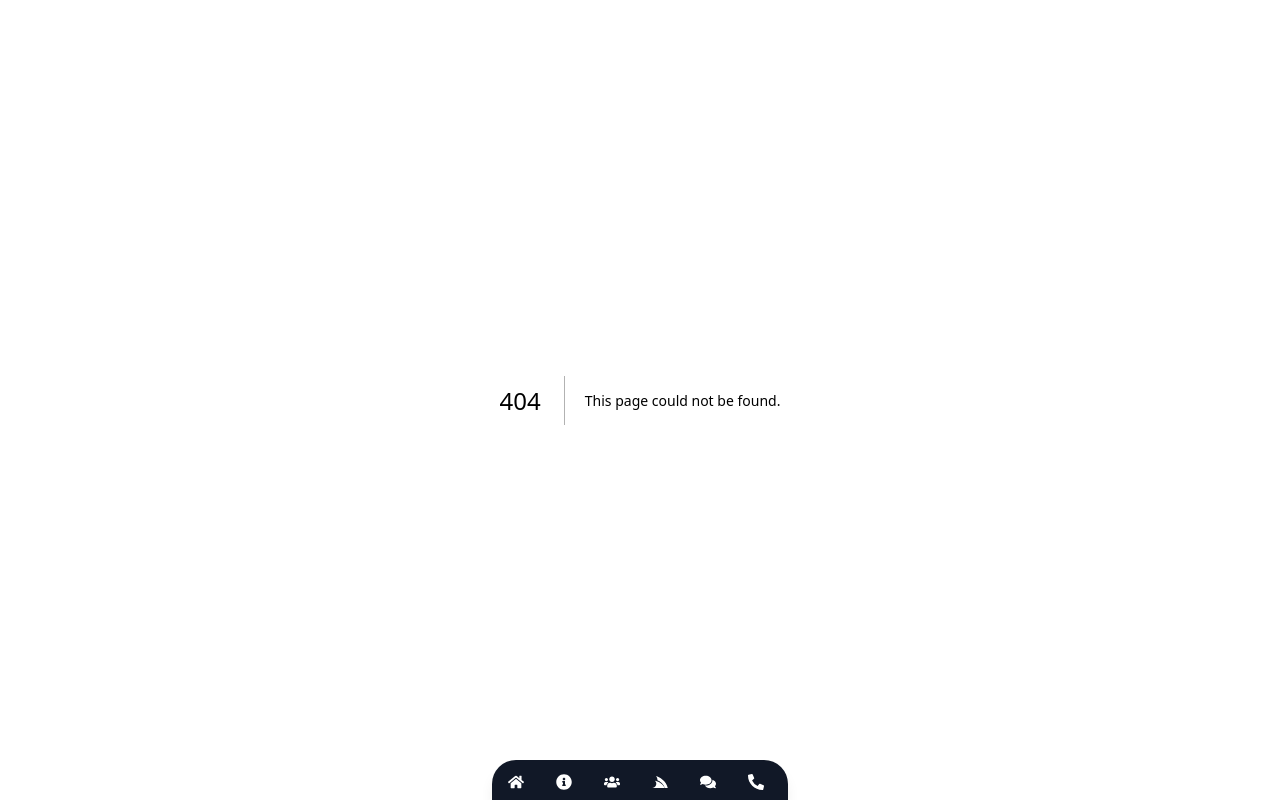
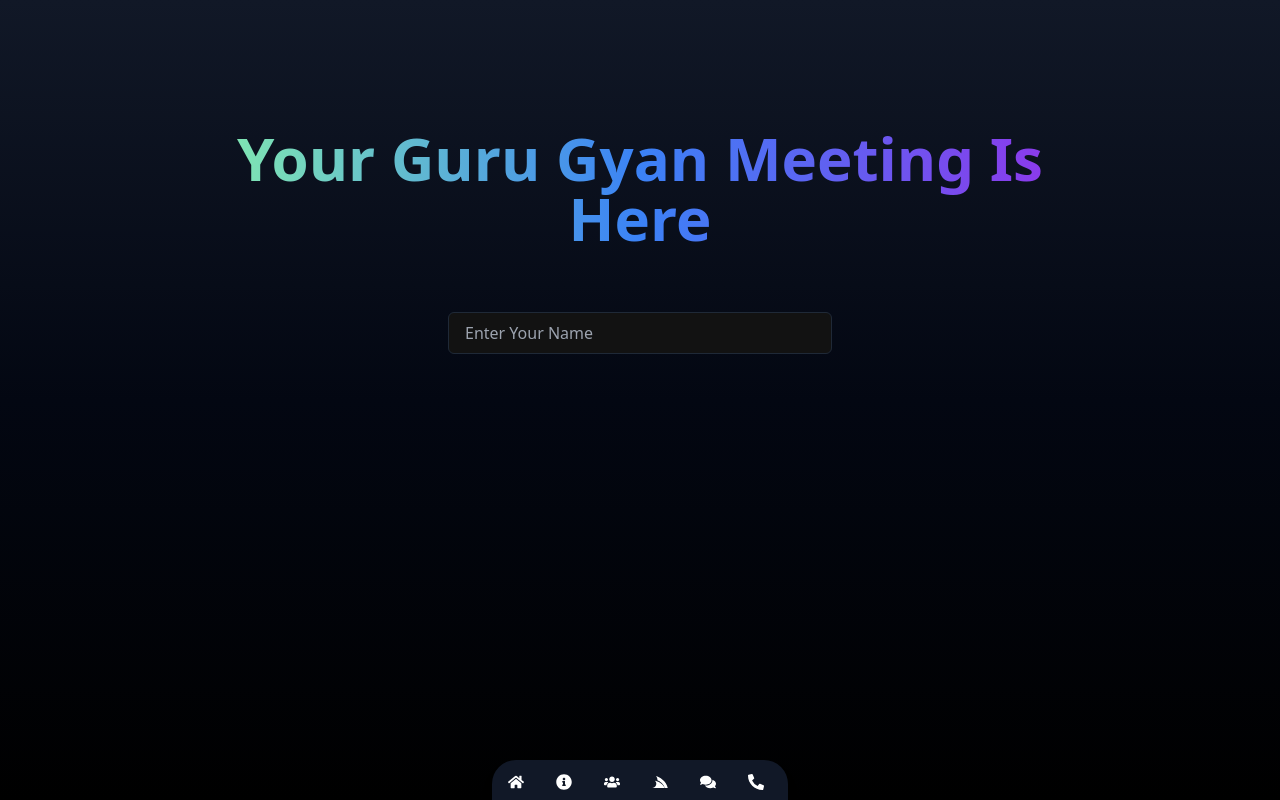
Before and after one commit to Megh2005/HACKAUT-SUBMIT, a Next.js app in the folder gurudev-landing/: page /gurugyan in a window 1280 px wide. Before the commit this address had no page. Built offline with nearby package versions, Linux system fonts and the light colour scheme.

Commit message:
add Gurugyan page and room functionality with user state management

```diff
--- /dev/null
+++ b/gurudev-landing/app/gurugyan/page.tsx
@@ -0,0 +1,100 @@
+"use client";
+
+import { motion } from "framer-motion"; // Importing Framer Motion
+import useUser from "@/hooks/useUser";
+import Image from "next/image";
+import { useRouter } from "next/navigation";
+import { useEffect, useState } from "react";
+import { v4 as uuid } from "uuid";
+
+export default function Home() {
+  const { fullName, setFullName } = useUser();
+  const [roomID, setRoomID] = useState("");
+  const router = useRouter();
+
+  useEffect(() => {
+    setFullName("");
+  }, []);
+
+  return (
+    <div className="w-full h-full">
+      <section className="bg-gradient-to-b from-gray-900 via-gray-950 to-black text-white">
+        <div className="mx-auto max-w-screen-xl px-4 py-32 flex-col gap-24 flex h-screen items-center">
+          <motion.div
+            className="mx-auto max-w-4xl text-center"
+            initial={{ opacity: 0, y: -50 }}
+            animate={{ opacity: 1, y: 0 }}
+            transition={{ duration: 1 }}
+          >
+            <motion.h1
+              className="bg-gradient-to-r capitalize pb-10 from-green-300 via-blue-500 to-purple-600 bg-clip-text font-extrabold text-transparent text-6xl"
+              initial={{ scale: 0.8, opacity: 0 }}
+              animate={{ scale: 1, opacity: 1 }}
+              transition={{ duration: 1.2 }}
+            >
+              Your Guru Gyan Meeting Is Here
+            </motion.h1>
+
+            <motion.div
+              className="flex items-center justify-center gap-4 mt-6"
+              initial={{ opacity: 0 }}
+              animate={{ opacity: 1 }}
+              transition={{ delay: 0.5 }}
+            >
+              <input
+                type="text"
+                id="name"
+                onChange={(e) => setFullName(e.target.value.toString())}
+                className="border rounded-md focus:border-transparent focus:outline-none focus:ring-2 focus:ring-blue-500 px-4 py-2 w-[30vw] text-black"
+                placeholder="Enter Your Name"
+              />
+            </motion.div>
+
+            {fullName && fullName.length >= 3 && (
+              <>
+                <motion.div
+                  className="flex items-center justify-center gap-4 mt-6"
+                  initial={{ opacity: 0, y: 10 }}
+                  animate={{ opacity: 1, y: 0 }}
+                  transition={{ delay: 0.7 }}
+                >
+                  <input
+                    type="text"
+                    id="roomid"
+                    value={roomID}
+                    onChange={(e) => setRoomID(e.target.value)}
+                    className="border rounded-md focus:border-transparent focus:outline-none focus:ring-2 focus:ring-blue-500 px-4 py-2 w-full text-yellow-400"
+                    placeholder="Enter Meeting ID"
+                  />
+                  <motion.button
+                    className="rounded-md bg-blue-600 w-full px-10 py-[11px] text-sm font-medium text-white hover:bg-blue-500 focus:outline-none transition-all"
+                    whileHover={{ scale: 1.1 }}
+                    whileTap={{ scale: 0.95 }}
+                    onClick={() => router.push(`/room/${roomID}`)}
+                    disabled={!roomID}
+                  >
+                    Join Discussion
+                  </motion.button>
+                </motion.div>
+                <motion.div
+                  className="mt-4 flex items-center justify-center"
+                  initial={{ opacity: 0, y: 10 }}
+                  animate={{ opacity: 1, y: 0 }}
+                  transition={{ delay: 0.9 }}
+                >
+                  <motion.button
+                    className="text-lg italic underline font-medium text-yellow-300 hover:text-blue-400 hover:underline transition-all"
+                    whileHover={{ color: "#38bdf8", scale: 1.05 }}
+                    onClick={() => router.push(`/room/${uuid()}`)}
+                  >
+                    or Distribute Your Gyan
+                  </motion.button>
+                </motion.div>
+              </>
+            )}
+          </motion.div>
+        </div>
+      </section>
+    </div>
+  );
+}
--- a/gurudev-landing/app/page.tsx
+++ b/gurudev-landing/app/page.tsx
@@ -2,7 +2,6 @@
 
 import React from "react";
 import { BackgroundBeamsWithCollision } from "@/components/ui/background-beams-with-collision";
-import Navbar from "@/components/navbar";
 import Link from "next/link";
 
 export default function BackgroundBeamsWithCollisionDemo() {
--- /dev/null
+++ b/gurudev-landing/app/room/[roomid]/page.tsx
@@ -0,0 +1,51 @@
+"use client";
+
+import useUser from "@/hooks/useUser";
+import { ZegoUIKitPrebuilt } from "@zegocloud/zego-uikit-prebuilt";
+import { v4 as uuid } from "uuid";
+
+const Room = ({ params }: { params: { roomid: string } }) => {
+  const { fullName } = useUser();
+  const roomID = params.roomid;
+
+  let myMeeting: any = async (element: any) => {
+    // generate Kit Token
+    const appID = parseInt(process.env.NEXT_PUBLIC_ZEGO_APP_ID!);
+    const serverSecret = process.env.NEXT_PUBLIC_ZEGO_SERVER_SECRET!;
+    const kitToken = ZegoUIKitPrebuilt.generateKitTokenForTest(
+      appID,
+      serverSecret,
+      roomID,
+      uuid(),
+      fullName || "user" + Date.now(),
+      720
+    );
+
+    // Create instance object from Kit Token.
+    const zp = ZegoUIKitPrebuilt.create(kitToken);
+    // start the call
+    zp.joinRoom({
+      container: element,
+      sharedLinks: [
+        {
+          name: "Shareable link",
+          url:
+            window.location.protocol +
+            "//" +
+            window.location.host +
+            window.location.pathname +
+            "?roomID=" +
+            roomID,
+        },
+      ],
+      scenario: {
+        mode: ZegoUIKitPrebuilt.VideoConference,
+      },
+      maxUsers: 10,
+    });
+  };
+
+  return <div className="w-full h-screen" ref={myMeeting}></div>;
+};
+
+export default Room;
--- a/gurudev-landing/components/navbar.tsx
+++ b/gurudev-landing/components/navbar.tsx
@@ -46,13 +46,13 @@ const Navbar: React.FC = () => {
             </span>
           </Link>
           <Link
-            href="/team"
+            href="/gurugyan"
             className={`relative group hover:text-blue-500`}
             onClick={() => handleLinkClick("team")}
           >
             <FaUsers className="inline-block mr-2" />
             <span className="absolute bottom-full left-1/2 transform -translate-x-1/2 text-xs text-white opacity-0 group-hover:opacity-100 transition-opacity duration-200">
-              Team
+              Gurugyan
             </span>
           </Link>
           <Link
--- /dev/null
+++ b/gurudev-landing/hooks/useUser.ts
@@ -0,0 +1,13 @@
+import {create} from "zustand";
+
+interface IUser {
+    fullName: string;
+    setFullName: (name: string) => void;
+}
+
+const useUser = create<IUser>((set) => ({
+    fullName: "",
+    setFullName: (name) => set({fullName: name}),
+}));
+
+export default useUser;
--- a/gurudev-landing/package.json
+++ b/gurudev-landing/package.json
@@ -11,6 +11,7 @@
   "dependencies": {
     "@google/generative-ai": "^0.21.0",
     "@tabler/icons-react": "^3.22.0",
+    "@zegocloud/zego-uikit-prebuilt": "^2.12.3",
     "axios": "^1.7.7",
     "class-variance-authority": "^0.7.0",
     "clsx": "^2.1.1",
@@ -24,7 +25,9 @@
     "react-hot-toast": "^2.4.1",
     "react-icons": "^5.3.0",
     "tailwind-merge": "^2.5.4",
-    "tailwindcss-animate": "^1.0.7"
+    "tailwindcss-animate": "^1.0.7",
+    "uuid": "^11.0.3",
+    "zustand": "^5.0.1"
   },
   "devDependencies": {
     "@types/node": "^20",
```
Also changed, not shown: 1 other file (tests, documents, lock files or other folders).
